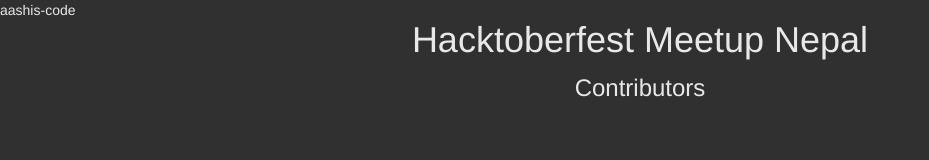
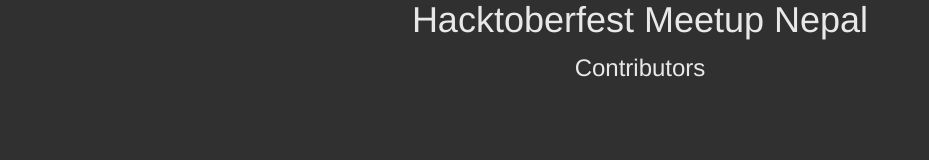
Before and after one commit to Sandesh-Sharma/Hacktoberfest-Nepal, a plain HTML site: page index.html in a window 1280 px wide. Shown: the whole page, without its empty margins (0-929 px from the left). Drawn offline with nearby package versions, Linux system fonts and the light colour scheme; no server answers.

Commit message:
Revert "Update index.html"

```diff
--- a/index.html
+++ b/index.html
@@ -17,7 +17,6 @@
   <script src="https://maxcdn.bootstrapcdn.com/bootstrap/3.3.7/js/bootstrap.min.js"></script>
 
   <body>
-    <div>aashis-code</div>
     <div id="gradient" />
     <h1>Hacktoberfest Meetup Nepal</h1>
     <h3>Contributors</h3>
```
